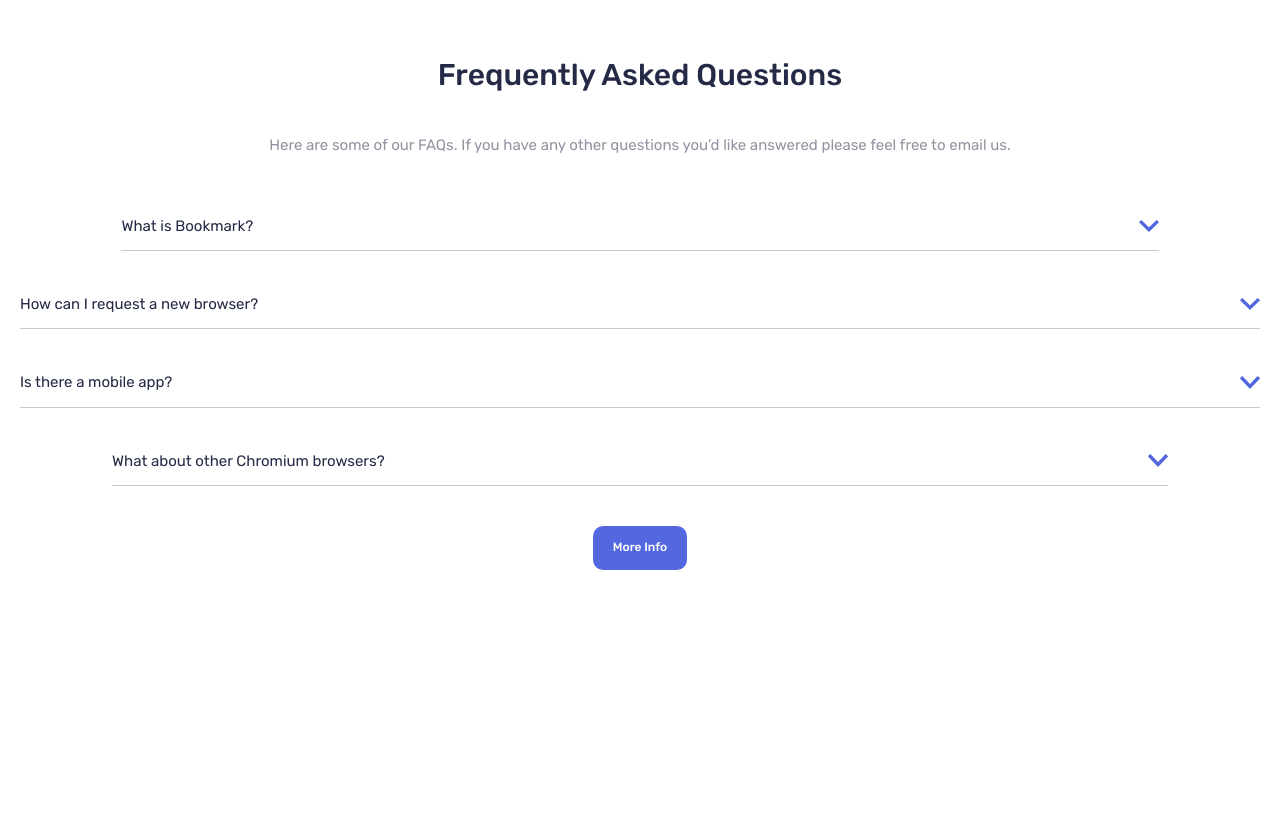
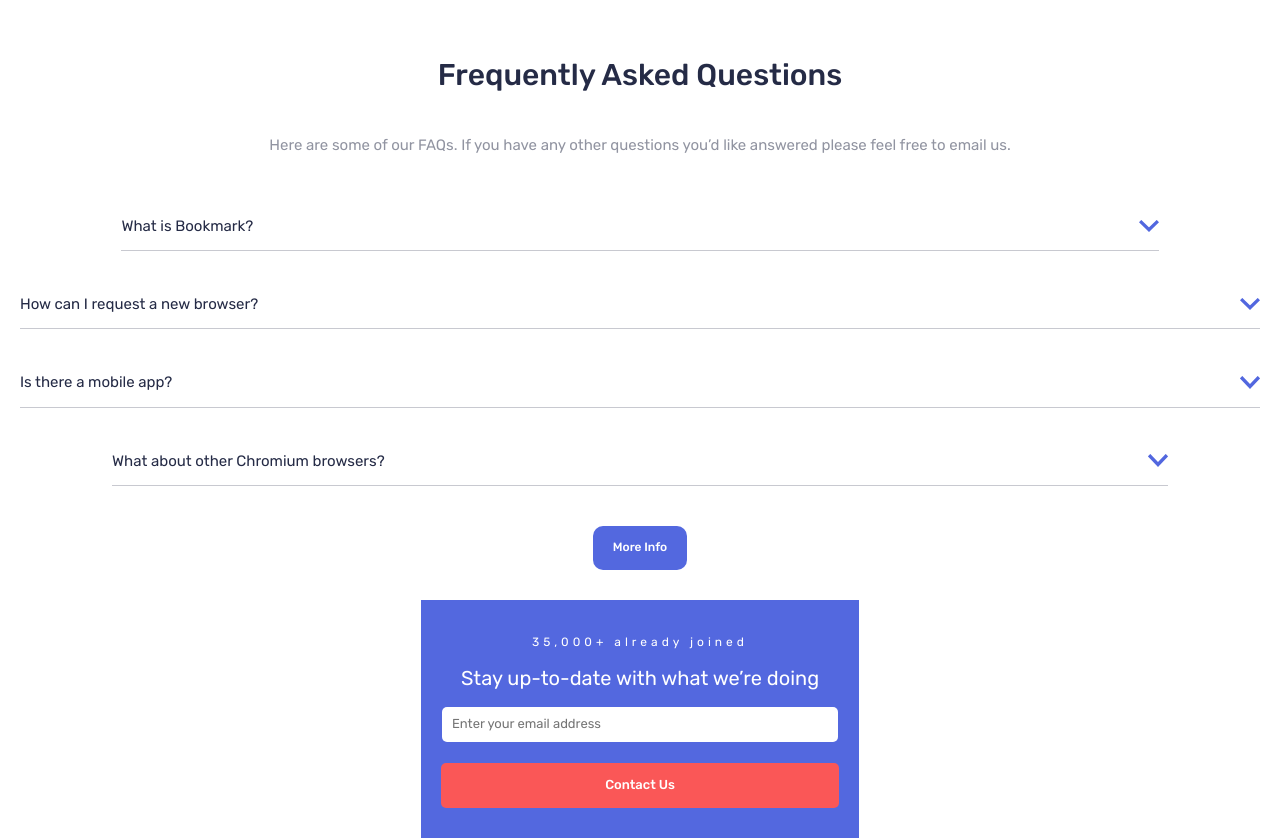
Before and after one commit to Miller1999/bookmark-landing-page, a website built with Vite: page index.html in a window 1280 px wide. Shown: the part 3377-4215 px from the top of the page. Before the commit the page ends 4007 px from the top, so only its background shows below. Built offline with nearby package versions, Linux system fonts and the light colour scheme.

Commit message:
Feat:form

```diff
--- a/src/main.ts
+++ b/src/main.ts
@@ -8,6 +8,7 @@
 import Firefox from "./assets/logo-firefox.svg";
 import Opera from "./assets/logo-opera.svg";
 import Arrow from "./assets/icon-arrow.svg";
+import Error from "./assets/icon-error.svg";
 
 const app = document.querySelector("#app");
 
@@ -135,6 +136,17 @@
 	const faq = createDiv("faq__container", [questionCont, answerCont]);
 	return faq;
 };
+
+const createForm = (elements: HTMLElement[] = []): HTMLElement => {
+	const form = createElement("form");
+	if (elements.length !== 0) {
+		elements.forEach((element) => {
+			form.append(element);
+		});
+	}
+	return form;
+};
+
 const createMain = (): HTMLElement => {
 	const main = createElement("main");
 	const preImg = createElement("img", "", "", { src: PreImg });
@@ -249,7 +261,26 @@
 		faqsCardsContainer,
 		moreInfoButton,
 	]);
-	main.append(presentation, features, downloads, faqs);
+	const stadisticText = createElement("span", "", "35,000+ already joined");
+	const formTitle = createElement(
+		"h2",
+		"",
+		"Stay up-to-date with what we’re doing"
+	);
+	const infoForm = createDiv("infoForm__container", [stadisticText, formTitle]);
+	const input = createElement("input", "", "", {
+		placeholder: "Enter your email address",
+		type: "email",
+	});
+	const errorIcon = createElement("img", "", "", { src: Error });
+	const message = createElement("span", "", "Whooops, make sure it's an email");
+	const inputDiv = createDiv("input__container", [input, errorIcon, message]);
+	const formButton = createButton("Contact Us");
+
+	const form = createForm([inputDiv, formButton]);
+
+	const formContainer = createSection("form__container", [infoForm, form]);
+	main.append(presentation, features, downloads, faqs, formContainer);
 	return main;
 };
 
--- a/src/style.sass
+++ b/src/style.sass
@@ -25,6 +25,9 @@
   font-weight: $normal-weight
   color: $Neutral-VeryDarkBlue
 
+button
+  cursor: pointer
+
 header
   @include displayType(flex,space-between,center,row )
   padding: 3rem 2rem
@@ -39,7 +42,7 @@
 
 main
   @include displayType(flex,flex-start,center,column )
-  padding: 3rem 0rem
+  padding: 3rem 0rem 0rem 0rem
   img
     width: 100%
   .presentation__container
@@ -259,3 +262,62 @@
         .hidden-answer
           height: 0
           visibility: hidden
+  .form__container
+    @include displayType(flex,normal,center,column )
+    padding: 3rem 2rem
+    background: $primary-blue
+    .infoForm__container
+      padding: 0rem 2rem
+      text-align: center
+      h2,span
+        color: white
+      h2
+        font-size: 2rem
+      span
+        font-size: 12px
+        letter-spacing: .4rem
+    form
+      width: 100%
+      @include displayType(flex,normal,center,column )
+      gap: 1rem
+      button
+        width: 100%
+        font-weight: $strong-weight
+        color: white
+        background: $primary-red
+        border: none
+        padding: 1.5rem
+        font-size: 1.3rem
+        border-radius: 5px
+      .input__container
+        position: relative
+        @include displayType(flex,normal,flex-start,column )
+        padding: .1rem
+        width: 100%
+        border-radius: 5px
+        input
+          width: 100%
+          padding: 1rem
+          border: none
+          border-radius: 5px
+          outline: none
+        img
+          visibility: hidden
+          position: absolute
+          width: 20px
+          right: 3%
+          top: 20%
+        span,input
+          font-size: 1.3rem
+        span
+          height: 0
+          visibility: hidden
+          color: white
+          margin: .5rem 1rem
+      .error
+        background: $primary-red
+        img
+          visibility: visible
+        span
+          height: fit-content
+          visibility: visible
```
